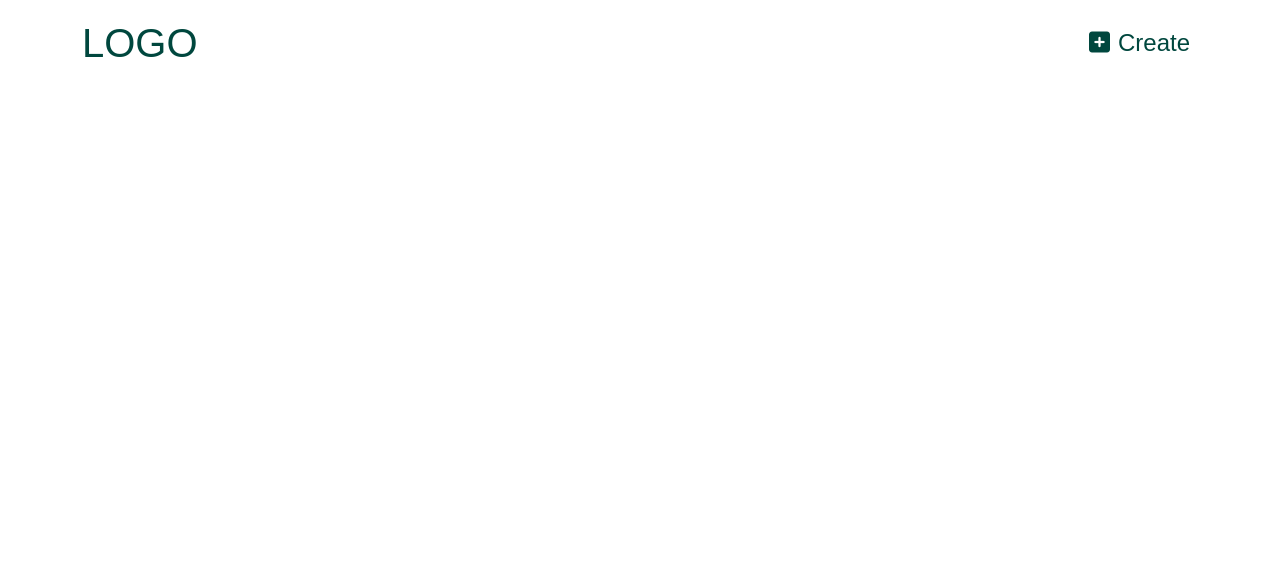
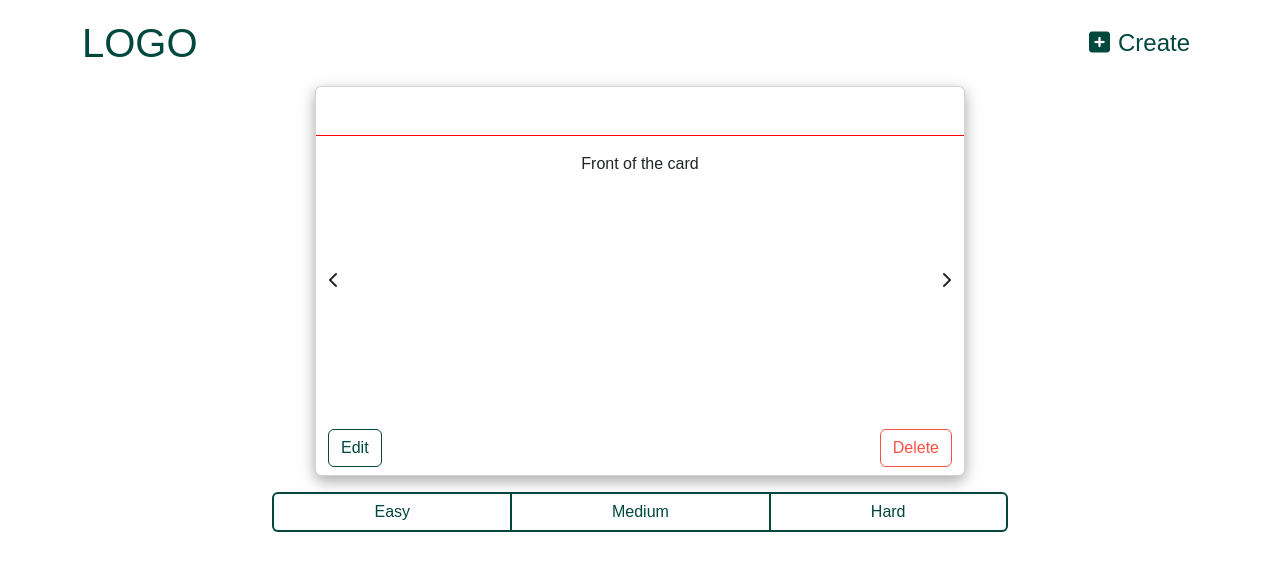
Before and after one commit to alexa-cox/flash-card, a website: page index.html in a window 1280 px wide. Drawn offline with Linux system fonts and the light colour scheme; a web font is replaced by a local one.

Commit message:
feat: :sparkles: add flash card html and sass

```diff
--- a/index.html
+++ b/index.html
@@ -42,7 +42,7 @@
           id="navbarNavDropdown"
         >
           <ul class="navbar-nav ms-auto">
-            <li class="nav-item">
+            <li class="nav-item ms-auto">
               <a
                 class="nav-link text-dark fs-4"
                 href="#createCardModal"
@@ -56,8 +56,84 @@
       </div>
     </nav>
 
+    <!-- -------------------------------- CARD --------------------------------- -->
+    <div class="container">
+      <div class="row justify-content-center">
+        <div class="col-12 col-md-8 position-relative">
+          <!-- Relative positioning to position the buttons -->
+
+          <!-- Flash Card -->
+          <div
+            class="card position-relative"
+            onclick="flipCard()"
+          >
+            <div class="line mt-5"></div>
+            <p
+              id="cardFront"
+              class="contents text-center align-middle text-wrap d-block"
+            >
+              Front of the card
+            </p>
+            <p
+              id="cardBack"
+              class="contents text-center align-middle text-wrap d-none"
+            >
+              Back of the card
+            </p>
+
+            <!-- Previous and Next Buttons -->
+            <button
+              class="btn position-absolute top-50 start-0 translate-middle-y"
+              style="left: -40px"
+            >
+              <i class="fa-solid fa-chevron-left"></i>
+            </button>
+            <button
+              class="btn position-absolute top-50 end-0 translate-middle-y"
+              style="right: -40px"
+            >
+              <i class="fa-solid fa-chevron-right"></i>
+            </button>
+            <div
+              class="container position-absolute bottom-0 d-flex justify-content-between mb-2"
+            >
+              <button class="btn btn-outline-dark">Edit</button>
+              <!-- For the Edit button: You might want it to open a modal or toggle a form where the user can edit the card's content. -->
+              <button class="btn btn-outline-danger">Delete</button>
+              <!-- For the Delete button: You can trigger a confirmation prompt or modal to ask the user if they’re sure they want to delete the card. -->
+            </div>
+          </div>
+
+          <!-- Button group centered below the card -->
+          <div
+            class="btn-group d-flex justify-content-center mt-3"
+            role="group"
+            aria-label="Basic example"
+          >
+            <button
+              type="button"
+              class="btn btn-outline-dark border-dark border-2 border-end-0"
+            >
+              Easy
+            </button>
+            <button
+              type="button"
+              class="btn btn-outline-dark border-dark border-2"
+            >
+              Medium
+            </button>
+            <button
+              type="button"
+              class="btn btn-outline-dark border-dark border-2 border-start-0"
+            >
+              Hard
+            </button>
+          </div>
+        </div>
+      </div>
+    </div>
+
     <!-- -------------------------------- MODAL -------------------------------- -->
-    <!-- Modal -->
     <div
       class="modal fade"
       id="createCardModal"
--- a/scss/bootstrap.scss
+++ b/scss/bootstrap.scss
@@ -3,9 +3,8 @@ $primary: #faae2b;
 $secondary: #475d5b;
 $success: #5abd00;
 $info: #ffa8ba;
-$accent: #fa5246;
 $warning: #ffc874;
-$danger: #fd0063;
+$danger: #fa5246;
 $light: #f2f7f5;
 $dark: #00473e;
 // scss-docs-end theme-color-variables
--- a/scss/main.scss
+++ b/scss/main.scss
@@ -10,6 +10,30 @@
 
 body {
   font-family: 'Faculty Glyphic', sans-serif;
+}
+
+// CARD //
+.card {
+  margin: 0 auto;
+  width: 100%;
+  max-width: 650px;
+  box-shadow: rgba(0, 0, 0, 0.35) 0px 5px 15px;
+  cursor: pointer;
+
+  aspect-ratio: 5/3;
+
+  overflow: hidden;
+}
+
+.line {
+  height: 1px;
+  background-color: red;
+}
+
+.contents {
+  max-height: 70%; /* Restrict content height so line is visible */
+  overflow-y: auto; /* Make the content scrollable */
+  padding: 1rem;
 }
 
 // MODAL CUSTOMIZATION //
@@ -50,7 +74,6 @@ body {
   padding: 12px; /* Padding for text inside the textarea */
   border: 1px solid #ccc; /* Light border around textarea */
   border-radius: 5px; /* Rounded corners */
-  box-sizing: border-box; /* Includes padding and border in the width/height */
   margin-bottom: 15px; /* Adds spacing between textareas */
   resize: vertical; /* Allows vertical resizing */
 }
```
Also changed, not shown: css/bootstrap.css, css/main.css.
